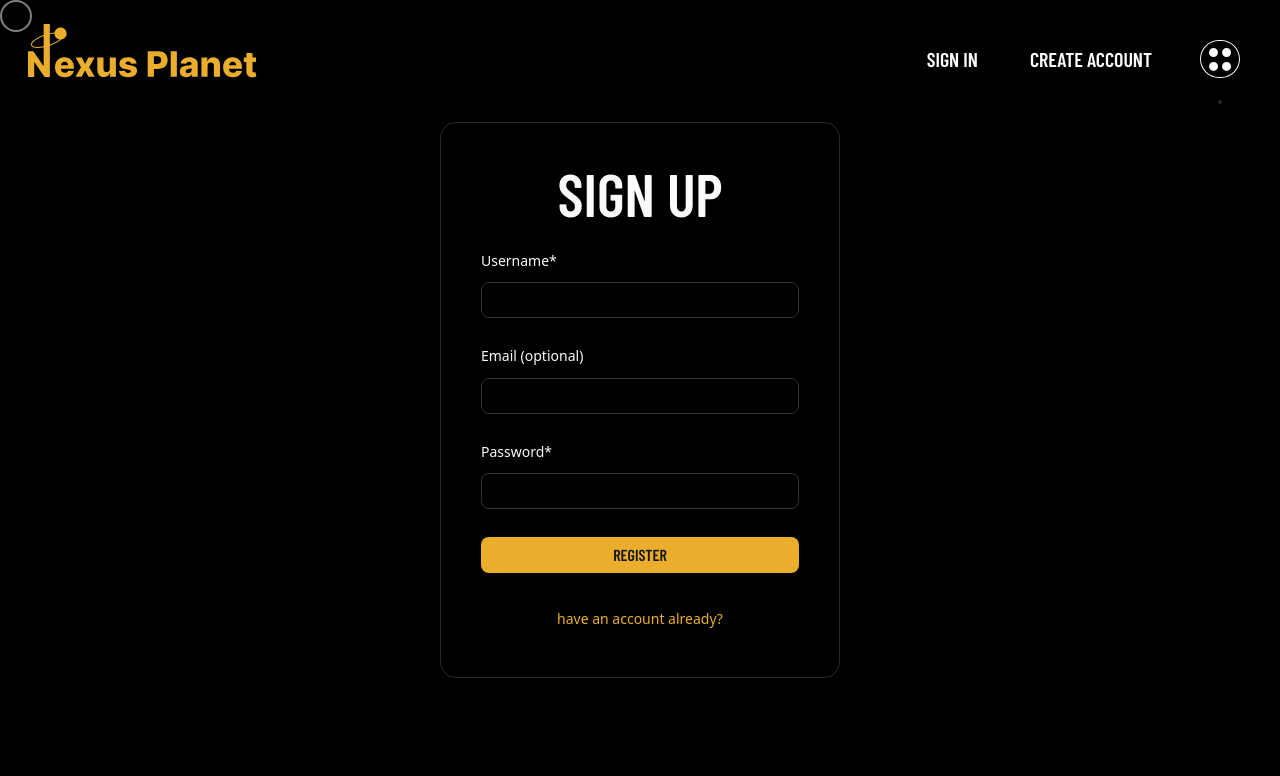
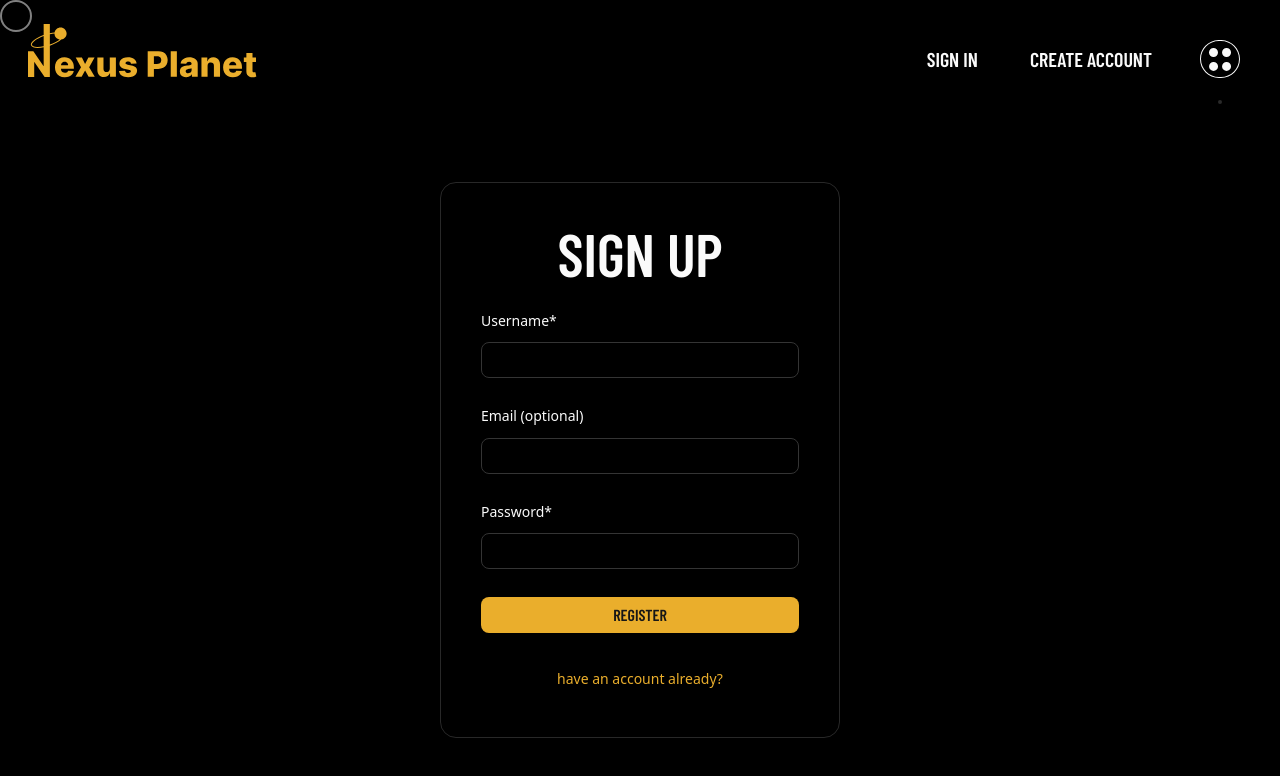
Before and after one commit to Tamer-Technologies/nexus-planet-frontend-upgraded, a Next.js app: page /register in a window 1280 px wide. Shown: the top 776 px of the page. Built offline with nearby package versions, Linux system fonts and the light colour scheme; a web font is replaced by a local one.

Commit message:
fix: adjust login and register forms minimum height

```diff
--- a/src/app/(auth)/login/page.tsx
+++ b/src/app/(auth)/login/page.tsx
@@ -12,9 +12,9 @@ export const metadata: Metadata = {
 
 const page = () => {
   return (
-    <div className="flex h-svh min-h-185 items-center justify-center px-5">
+    <div className="flex h-svh min-h-230 items-center justify-center px-5">
       <div className="border w-full max-w-100 p-10 rounded-2xl flex flex-col items-center gap-7">
-        <h1 className="uppercase font-semibold font-barlow-condensed text-6xl  text-center">
+        <h1 className="uppercase font-semibold font-barlow-condensed text-6xl text-center">
           {data.heading}
         </h1>
         <div className="w-full">
--- a/src/app/(auth)/register/page.tsx
+++ b/src/app/(auth)/register/page.tsx
@@ -12,7 +12,7 @@ export const metadata: Metadata = {
 
 const page = () => {
   return (
-    <div className="flex h-svh min-h-185 items-center justify-center px-5">
+    <div className="flex h-svh min-h-230 items-center justify-center px-5">
       <div className="border w-full max-w-100 p-10 rounded-2xl flex flex-col items-center gap-7">
         <h1 className="uppercase font-semibold font-barlow-condensed text-6xl  text-center">
           {data.heading}
```
